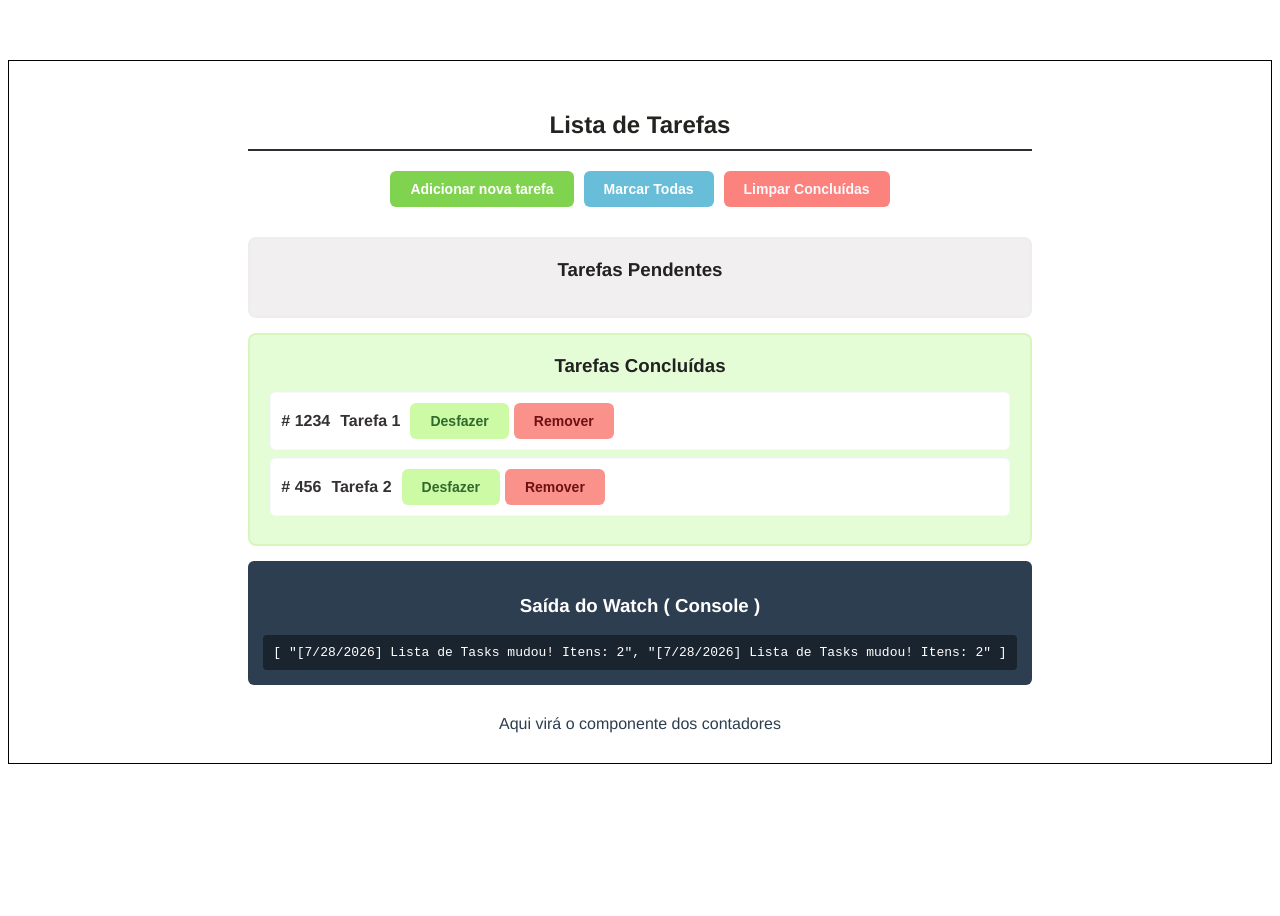
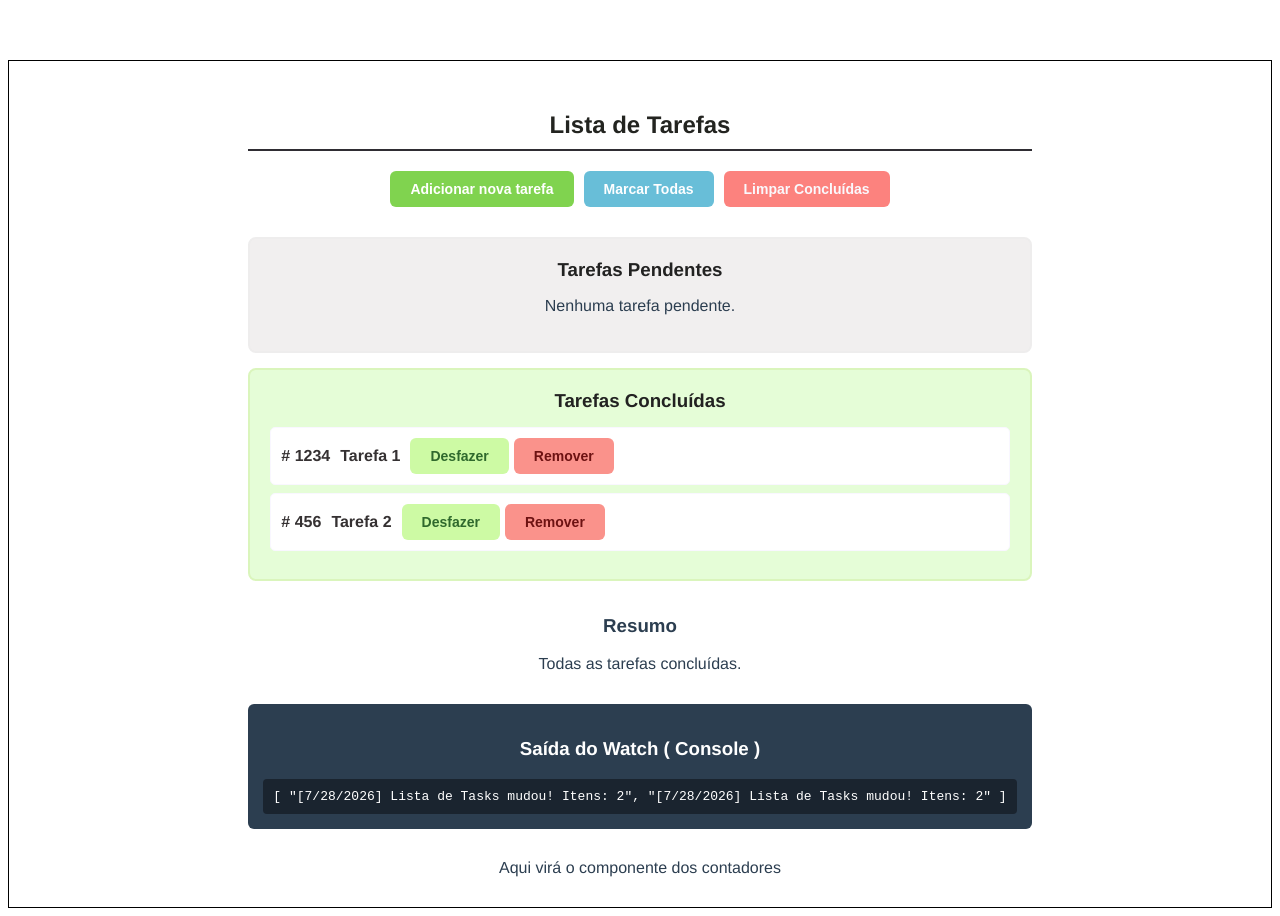
Before and after one commit to BrunaAMonteiro/Vue, a Vue app: page / in a window 1280 px wide. Both pictures are taken after a click on the button "Concluir". Before the commit the page ends 800 px from the top, so only its background shows below. Built offline with nearby package versions, Linux system fonts and the light colour scheme.

Commit message:
utilizando v-if, v-else-if e v-else para printar o estado da lista detarefas

```diff
--- a/src/components/TaskList.vue
+++ b/src/components/TaskList.vue
@@ -47,19 +47,28 @@
             <div class="pending-tasks">
                 <h3>Tarefas Pendentes</h3>
 
+                <p v-if="pendingTasks.length === 0">
+                Nenhuma tarefa pendente.</p>
+
+                <div v-else>
                 <TaskItem
-                v-for="task in pandindTask"
+                    v-for="task in pendingTasks"
                     :key="task.id"
                     :task="task"
                     @toggle-done="toggleTaskDone"
                     @remove-task="removeTask"
                 />
-
+                </div>
             </div>
 
             <div class="completed-tasks">
                 <h3>Tarefas Concluídas</h3>
 
+                <p v-if="completedTasks.length === 0">
+                    Nenhuma tarefa concluída.
+                </p>
+
+                <div v-else>
                 <TaskItem
                     v-for="task in completedTasks"
                     :key="task.id"
@@ -67,6 +76,26 @@
                     @toggle-done="toggleTaskDone"
                     @remove-task="removeTask"
                 />
+                </div>
+            </div>
+
+            <div>
+                <h3>Resumo</h3>
+                <p v-if="tasks.length === 0">
+                    Você ainda não possui tarefas.
+                </p>
+
+                <p v-else-if="pendingTasks.length > 0 && completedTasks.length === 0">
+                    Você tem {{ pendingTasks.length }} tarefas pendentes.
+                </p>
+
+                <p v-else-if="completedTasks.length > 0 && pendingTasks.length === 0">
+                    Todas as tarefas concluídas.
+                </p>
+
+                <p v-else>
+                    Você tem {{ pendingTasks.length }} pendente(s) e {{ completedTasks.length }} concluída(s)!
+                </p>
 
             </div>
 
@@ -107,7 +136,7 @@ export default {
             showForm: false // falso para mostrar o fomrulário
         }
     },
-    methods: {
+    methods: { // cria funções comuns
         removeTask(taskId) {
             this.tasks = this.tasks.filter(task => task.id != taskId)
             // atualiza a lista tasks e dessa lista retorna todo mundo, onde o task.id é diferente do que ele está recebendo. Se recebe 1234, retorna 456.
@@ -134,6 +163,7 @@ export default {
             })
 
             this.newTaskTitle = ''
+            this.showForm = false
         },
         handlerShowForm() {
             this.showForm = !this.showForm
@@ -141,7 +171,8 @@ export default {
 
 
     },
-    watch: { // escuta a lista de tarefas (tasks)
+    watch: { //  Observa a mudança de uma var específica
+            // -- escuta a lista de tarefas (tasks)
         tasks: {
             handler(newVal, oldVal) {
                 const message = `Lista de Tasks mudou! Itens: ${newVal.length}`
@@ -161,11 +192,11 @@ export default {
             immediate: true
         }
     },
-    computed: {
+    computed: { // cria valores salvos na memória com base em outros dados
         completedTasks() {
             return this.tasks.filter(task => task.done) // done true
         },
-        pandindTask(){
+        pendingTasks(){
             return this.tasks.filter(task => !task.done) // done false
         },
         bttnAddTask() {
```
Lines whose indentation alone changed are shown as unchanged.
